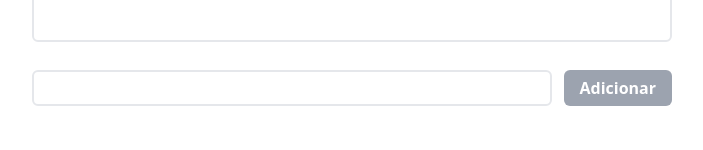
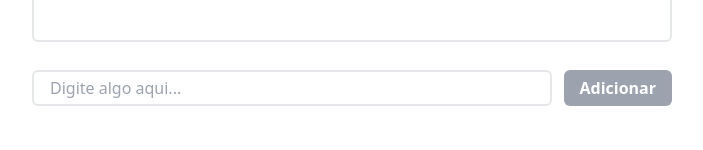
Before and after one commit to jeffreyalvr/todo-list-simples-redux, a React (Vite) app: page / in a window 1280 px wide. Shown: the part 432-582 px from the top of the page, without its empty margins (288-991 px from the left). Built offline with nearby package versions, Linux system fonts and the light colour scheme.

Commit message:
Adiciona placeholder ao input de texto

```diff
--- a/src/components/Box/index.jsx
+++ b/src/components/Box/index.jsx
@@ -80,6 +80,7 @@ const Box = () => {
         <input
           type="text"
           className="px-4 py-1 rounded-md border-2 flex-grow"
+          placeholder="Digite algo aqui..."
           value={newTodo}
           onChange={(e) => handleInput(e)}
           onKeyDown={(e) => handleKeyDown(e)}
```
